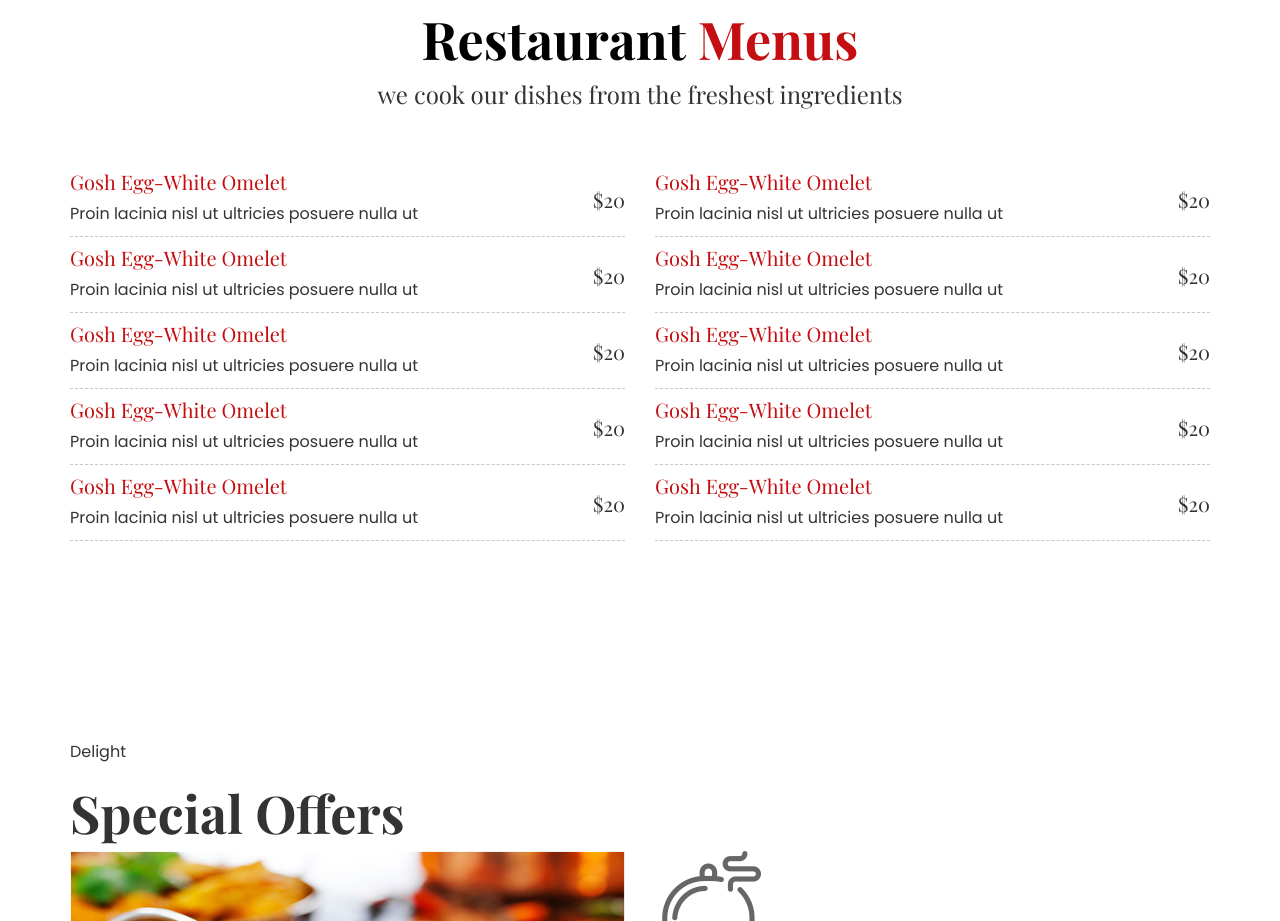
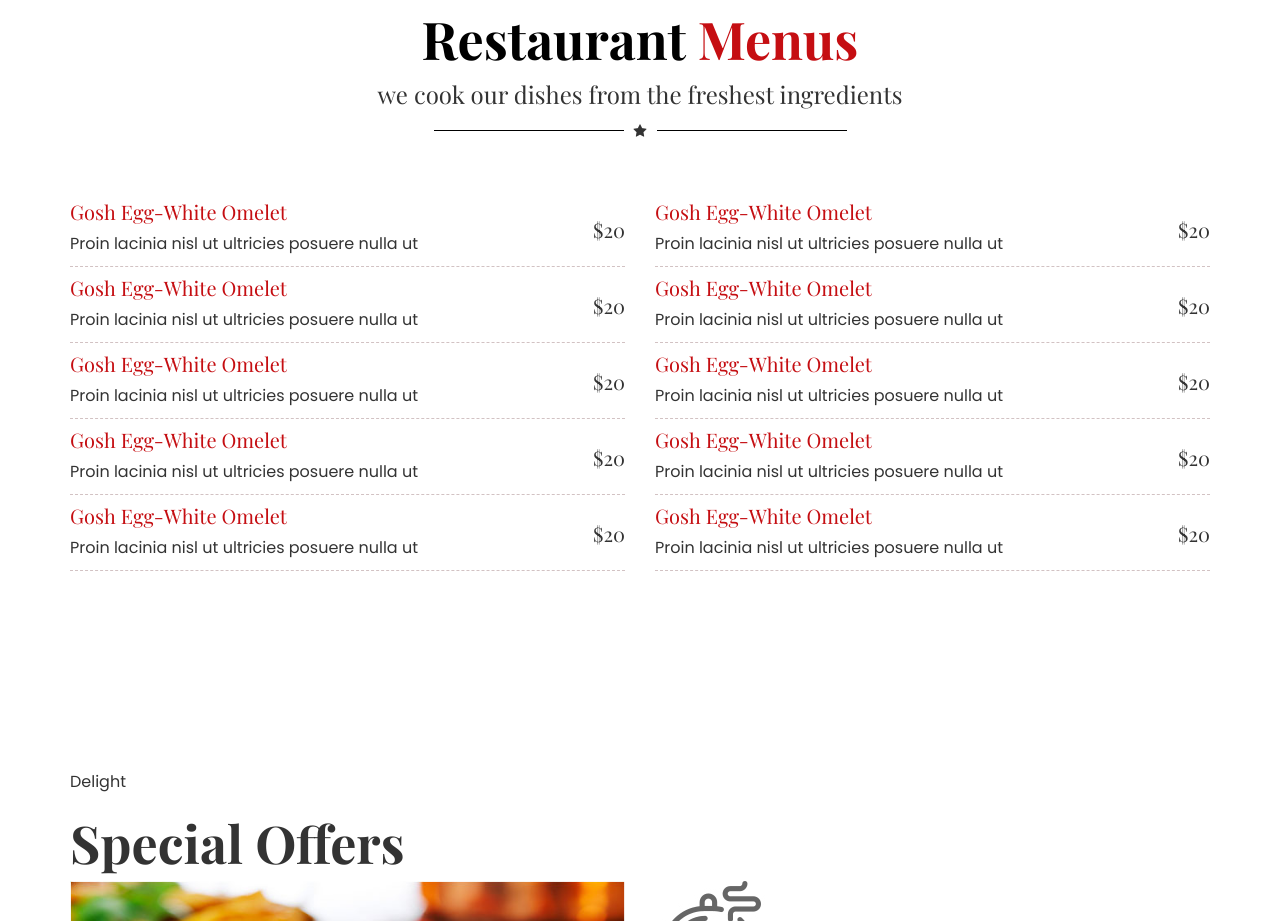
Before and after one commit to sanjukanwasi/spice, a plain HTML site: page index.html in a window 1280 px wide. Shown: the part 1520-2441 px from the top of the page. Drawn offline with nearby package versions, Linux system fonts and the light colour scheme; a web font is replaced by a local one.

Commit message:
latest changes

```diff
--- a/css/main.css
+++ b/css/main.css
@@ -173,6 +173,33 @@ footer.copyright p {
 .section-4 .container { max-width: 900px;}
 .section-4 p { font-style: italic; font-size: 20px;
 }
+
+.divider-line.line-left {
+    right: 100%;
+    margin-right: 10px;
+}
+
+.divider-line {
+    position: absolute;
+    top: 50%;
+    border-top: 1px solid #000;
+    width: 190px;
+}
+
+.divider-line.line-right {
+    left: 100%;
+    margin-left: 10px;
+}
+
+.divider-inner {
+    position: relative;
+    display: inline-block;
+}
+.dine-divider {
+    overflow: hidden;
+    text-align: center;
+    font-size: 14px;
+}
 /*-------------- Media Query --------------*/
 
 @media (max-width:991px) {
--- a/index.html
+++ b/index.html
@@ -92,6 +92,7 @@
     <div class="entry-content">
 <h2><span>Restaurant</span> Menus</h2>
 <p>we cook our dishes from the freshest ingredients</p>
+    <div class="dine-divider type-icon divider-icon has-animation running" data-delay="0"><div class="divider-inner"><div class="divider-line line-left" style="border-top-width:1px;margin-top:-1px;"></div><div class="icon-wrapper"><span class="icon"><i class="fa fa-star"></i></span></div><div class="divider-line line-right" style="border-top-width:1px;margin-top:-1px"></div></div></div>
   </div>
 <div class="row menu-listing">
 <div class="col-sm-6">
```
